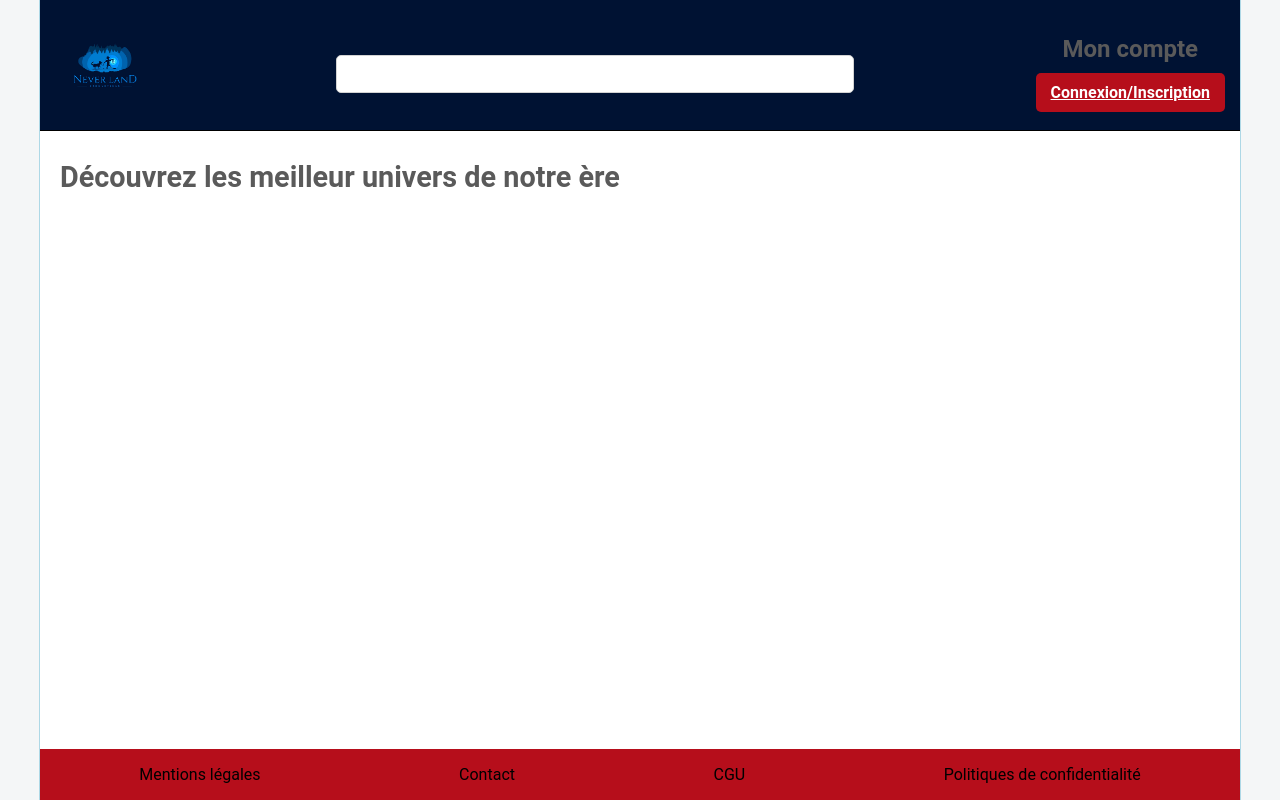
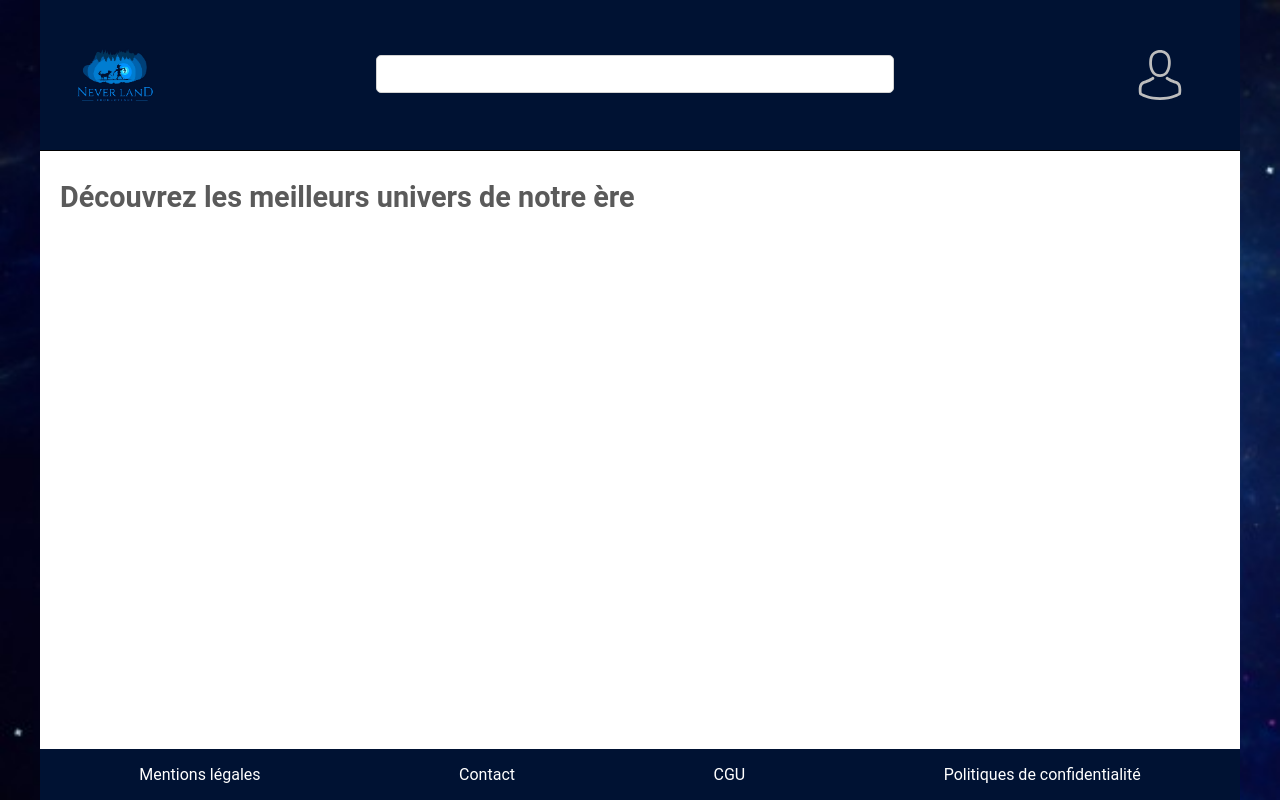
Before and after one commit to FaresCherif/universCrossMedia, a PHP site: page / in a window 1280 px wide. Run offline with PHP 8.4, Linux system fonts and the light colour scheme.

Commit message:
changement couleur bleu

```diff
--- a/css/stylesheet.css
+++ b/css/stylesheet.css
@@ -1,15 +1,19 @@
+
 
 html{
-  background-color: #F4F6F7;
+  background-image:url("../image/fond.jpg");
+  background-size: cover;
+
+  background-repeat: no-repeat;
   height : 100%;
+
 }
 
 body{
   max-width: 1200px;
   margin: auto;
   background-color: white;
-  border-left: 1px solid lightblue;
-  border-right: 1px solid lightblue;
+
   min-height: 100%;
   margin: auto;
   padding:0;
@@ -120,6 +124,7 @@ tr:nth-child(even){background-color: #f2f2f2}
 
 /* Header */
 header{
+
   padding:15px;
   border-bottom: 1px solid black;
   display: flex;
@@ -128,19 +133,27 @@ header{
   text-align : center;
 }
 header img{
-  height : 100px;
+  height : 120px;
 }
 header div {
   text-align : center;
+  display: flex;
 }
+
+
+
 header div h2{
   color : rgb(90, 90, 90);
 }
 
+header div img{
+  width : 100px;
+  height : 50px;
+  margin-top: 25px;
+}
 
 
 header a {
-  background-color : #b60e1b;
   color:white;
   font-weight: bold;
   padding : 10px 15px 10px 15px;
@@ -155,7 +168,8 @@ header a {
 
 /* Nav */
 nav{
-  background-color :#b60e1b;
+  background-color: #001233;
+  color:white;
 }
 nav ul{
   display : flex;
@@ -216,7 +230,7 @@ main ul li a{
 
 /* Footer */
 footer{
-  background-color: #b60e1b;
+  background-color: #001233;
 }
 footer nav ul{
   display : flex;
--- a/include/header.inc.php
+++ b/include/header.inc.php
@@ -15,8 +15,8 @@
   <?php
   }
   else{ ?>
-    <h2>Mon compte</h2>
-    <a href="index.php?page=12" class="boutonInscription">Connexion/Inscription</a>
+
+    <a href="index.php?page=12">   <img src="image/login.svg" alt=""></a>
   <?php
   } ?>
 </div>
--- a/include/pages/pageAccueil.inc.php
+++ b/include/pages/pageAccueil.inc.php
@@ -1,4 +1,4 @@
-<h1>Découvrez les meilleur univers de notre ère </h1>
+<h1>Découvrez les meilleurs univers de notre ère </h1>
 <br>
 
 <section>
```
Also changed, not shown: image/fond.jpg (added), image/login.svg (added).
